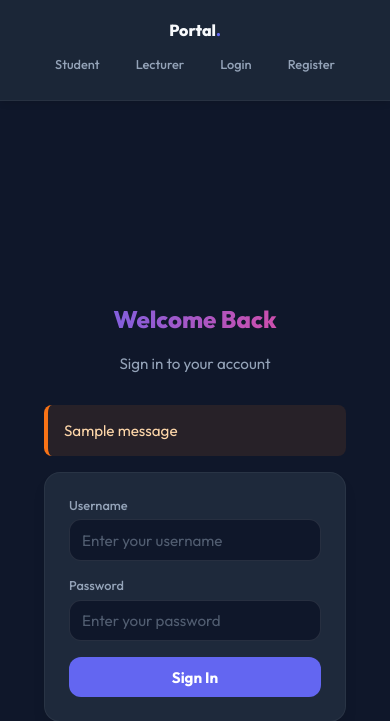
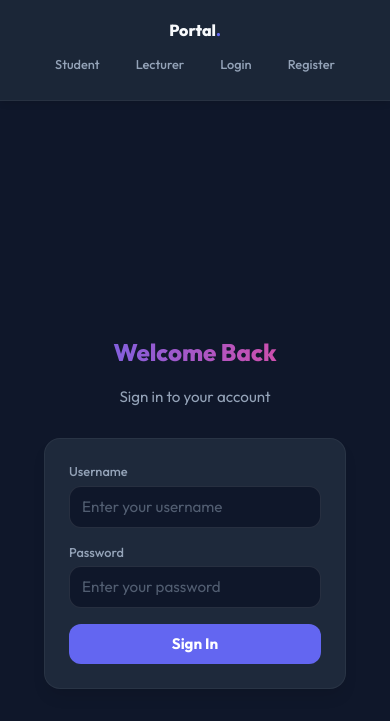
Before and after one commit to gudurujeevankumar/Django-CRUD-Portal, a Django app: page /?next=/lecturer/lform/ in a window 390 px wide. Shown: the top 721 px of the page. Run offline with Django 4.2, Linux system fonts and the light colour scheme; one stand-in notice (Sample message) is shown.

Commit message:
fix: implement centralized message system with auto-dismiss
- Move all messages to base.html for centralized display
- Remove duplicate message displays from individual templates
- Add fixed message container at top of page with dismiss button
- Implement auto-dismiss functionality after 5 seconds
- Add animations for message appearance and disappearance
- Add color-coded message types (error, success, warning, info)
- Add responsive styles for messages on tablets and mobile
- Messages now appear consistently across all pages

```diff
--- a/static/css/style.css
+++ b/static/css/style.css
@@ -232,6 +232,89 @@ h1 {
         opacity: 1;
         transform: translateX(0);
     }
+}
+
+@keyframes slideOut {
+    from {
+        opacity: 1;
+        transform: translateX(0);
+    }
+    to {
+        opacity: 0;
+        transform: translateX(-20px);
+    }
+}
+
+/* Messages Container */
+.messages-container {
+    position: fixed;
+    top: 80px;
+    left: 50%;
+    transform: translateX(-50%);
+    z-index: 999;
+    display: flex;
+    flex-direction: column;
+    gap: 0.75rem;
+    max-width: 600px;
+    width: 90%;
+}
+
+.message {
+    display: flex;
+    align-items: center;
+    justify-content: space-between;
+    padding: 1rem 1.5rem;
+    border-radius: 0.75rem;
+    font-size: 0.95rem;
+    word-break: break-word;
+    animation: slideIn 0.3s ease;
+    border-left: 4px solid;
+}
+
+.message-text {
+    flex: 1;
+}
+
+.message-close {
+    background: none;
+    border: none;
+    color: inherit;
+    font-size: 1.5rem;
+    cursor: pointer;
+    padding: 0;
+    margin-left: 1rem;
+    opacity: 0.7;
+    transition: opacity 0.2s ease;
+}
+
+.message-close:hover {
+    opacity: 1;
+}
+
+/* Message Types */
+.message-error,
+.message-message {
+    background-color: rgba(239, 68, 68, 0.1);
+    border-left-color: #ef4444;
+    color: #fecaca;
+}
+
+.message-success {
+    background-color: rgba(16, 185, 129, 0.1);
+    border-left-color: #10b981;
+    color: #a7f3d0;
+}
+
+.message-warning {
+    background-color: rgba(249, 115, 22, 0.1);
+    border-left-color: #f97316;
+    color: #fed7aa;
+}
+
+.message-info {
+    background-color: rgba(59, 130, 246, 0.1);
+    border-left-color: #3b82f6;
+    color: #bfdbfe;
 }
 
 /* Forms */
@@ -595,6 +678,16 @@ footer {
         padding: 1.5rem;
         font-size: 0.85rem;
     }
+
+    .messages-container {
+        top: 70px;
+        width: 95%;
+    }
+
+    .message {
+        padding: 0.75rem 1rem;
+        font-size: 0.9rem;
+    }
 }
 
 /* Mobile phones (480px and below) */
@@ -729,6 +822,23 @@ footer {
 
     .auth-subtitle {
         font-size: 0.95rem;
+    }
+
+    .messages-container {
+        top: 60px;
+        width: 95%;
+        gap: 0.5rem;
+    }
+
+    .message {
+        padding: 0.65rem 0.85rem;
+        font-size: 0.85rem;
+        flex-direction: row;
+    }
+
+    .message-close {
+        font-size: 1.25rem;
+        margin-left: 0.75rem;
     }
 }
 
--- a/templates/base.html
+++ b/templates/base.html
@@ -11,6 +11,18 @@
 
     {% include 'components/header.html' %}
 
+    <!-- Messages Section -->
+    {% if messages %}
+        <div class="messages-container">
+            {% for message in messages %}
+                <div class="message message-{{ message.tags }}" data-message-id="{{ forloop.counter }}">
+                    <span class="message-text">{{ message }}</span>
+                    <button class="message-close" onclick="closeMessage(this)">×</button>
+                </div>
+            {% endfor %}
+        </div>
+    {% endif %}
+
     <main>
         {% block content %}
         {% endblock %}
@@ -18,5 +30,29 @@
 
     {% include 'components/footer.html' %}
 
+    <script>
+        function closeMessage(button) {
+            const message = button.parentElement;
+            message.style.animation = 'slideOut 0.3s ease forwards';
+            setTimeout(() => {
+                message.remove();
+            }, 300);
+        }
+
+        // Auto-dismiss messages after 5 seconds
+        document.querySelectorAll('.message').forEach(msg => {
+            setTimeout(() => {
+                if (msg && msg.parentElement) {
+                    msg.style.animation = 'slideOut 0.3s ease forwards';
+                    setTimeout(() => {
+                        if (msg && msg.parentElement) {
+                            msg.remove();
+                        }
+                    }, 300);
+                }
+            }, 5000);
+        });
+    </script>
+
 </body>
 </html>
--- a/templates/lform.html
+++ b/templates/lform.html
@@ -6,9 +6,6 @@
 {% endblock %}
 
 {% block content %}
-    {% for message in messages %}
-        <p class="message">{{ message }}</p>
-    {% endfor %}
     <div class="form-container">
         <h1>{% if lecturer %}Update Teacher{% else %}Register Teacher{% endif %}</h1>
         <form action="" method="POST">
--- a/templates/login.html
+++ b/templates/login.html
@@ -8,10 +8,6 @@
         <div class="auth-box">
             <h1>Welcome Back</h1>
             <p class="auth-subtitle">Sign in to your account</p>
-
-            {% for message in messages %}
-                <p class="message">{{ message }}</p>
-            {% endfor %}
 
             <div class="form-container">
                 <form action="" method="POST">
--- a/templates/register.html
+++ b/templates/register.html
@@ -8,10 +8,6 @@
         <div class="auth-box">
             <h1>Create Account</h1>
             <p class="auth-subtitle">Sign up to get started</p>
-
-            {% for message in messages %}
-                <p class="message">{{ message }}</p>
-            {% endfor %}
 
             <div class="form-container">
                 <form action="" method="POST">
--- a/templates/sform.html
+++ b/templates/sform.html
@@ -6,9 +6,6 @@
 {% endblock %}
 
 {% block content %}
-    {% for message in messages %}
-        <p class="message">{{ message }}</p>
-    {% endfor %}
     <div class="form-container">
         <h1>{% if student %}Update Student{% else %}Register Student{% endif %}</h1>
         <form action="" method="POST">
```
